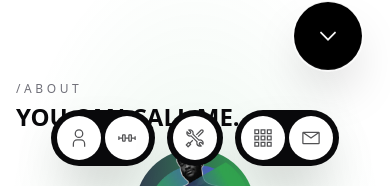
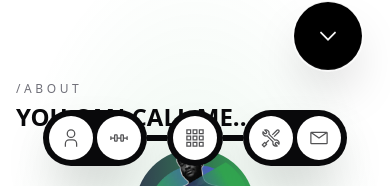
Before and after one commit to blankcry/my-portfolio, a React (Vite) app: page / in a window 390 px wide. Shown: the part 658-844 px from the top of the page. Built offline with nearby package versions, Linux system fonts and the light colour scheme; no server answers; the database is empty.

Commit message:
Fix Pill Design

```diff
--- a/src/components/MobileNav.tsx
+++ b/src/components/MobileNav.tsx
@@ -16,15 +16,17 @@ const SECTION_ICONS: Record<SectionId, string> = {
 
 /**
  * Home is reachable via the logo, Blogs via scroll — the bar stays to five
- * icons, grouped 2 / 1 / 2 into separate pill segments so the gaps between
- * groups read as deliberate segmentation rather than one solid bar.
+ * icons, grouped 2 / 1 / 2 into pill segments. Works (the projects section)
+ * sits alone in the middle, the most prominent slot.
  */
-const GROUPS: SectionId[][] = [["about", "experience"], ["services"], ["works", "contacts"]];
+const GROUPS: SectionId[][] = [["about", "experience"], ["works"], ["services", "contacts"]];
 
 /**
- * Mobile-only nav: three floating pill segments. The current section's icon
- * loses its badge and switches to the segment's own contrast color — it
- * never pops out of its holder, only its color changes.
+ * Mobile-only nav: three pill segments bridged by slim connectors so the
+ * whole thing reads as one continuous bar that's merely pinched between
+ * groups, not three disconnected islands. The current section's icon loses
+ * its badge and switches to the segment's own contrast color — it never
+ * pops out of its holder, only its color changes.
  */
 export function MobileNav() {
   const { scrollToSection } = useSmoothScroll();
@@ -39,13 +41,12 @@ export function MobileNav() {
   return (
     <nav
       aria-label="Section navigation"
-      className="fixed inset-x-6 bottom-5 z-50 flex items-center justify-center gap-3 md:hidden"
+      className="fixed inset-x-6 bottom-5 z-50 flex items-center justify-center md:hidden"
     >
       {GROUPS.map((group, i) => (
-        <div
-          key={i}
-          className="flex items-center gap-1 rounded-full bg-foreground p-1.5 shadow-2xl"
-        >
+        <div key={i} className="flex items-center">
+          {i > 0 && <div className="h-1.5 w-5 shrink-0 bg-foreground" />}
+          <div className="flex items-center gap-1 rounded-full bg-foreground p-1.5 shadow-2xl">
             {group.map((href) => {
               const active = isActive(href);
               const title = href.charAt(0).toUpperCase() + href.slice(1);
@@ -65,6 +66,7 @@ export function MobileNav() {
               );
             })}
           </div>
+        </div>
       ))}
     </nav>
   );
```
Lines whose indentation alone changed are shown as unchanged.
